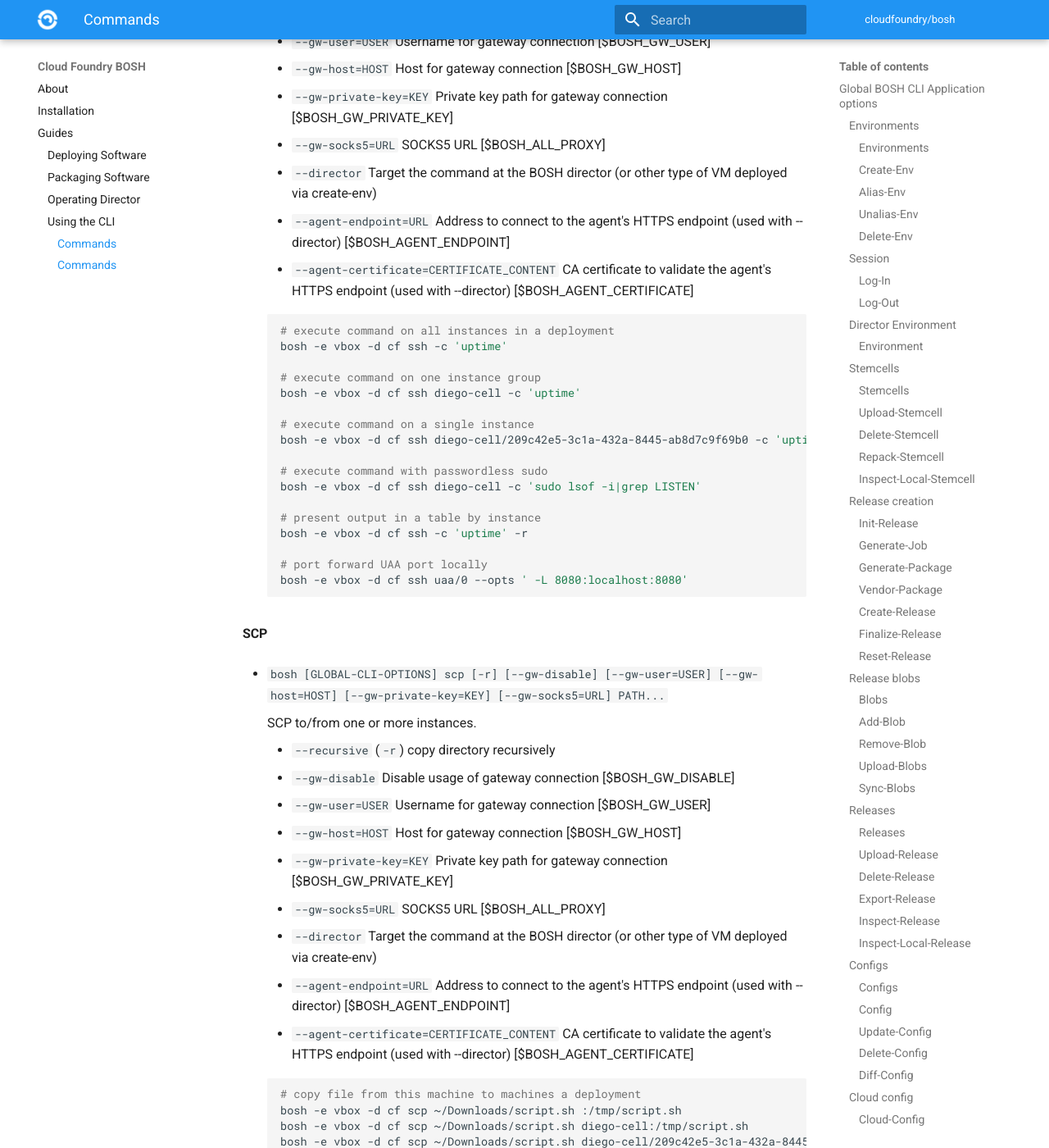
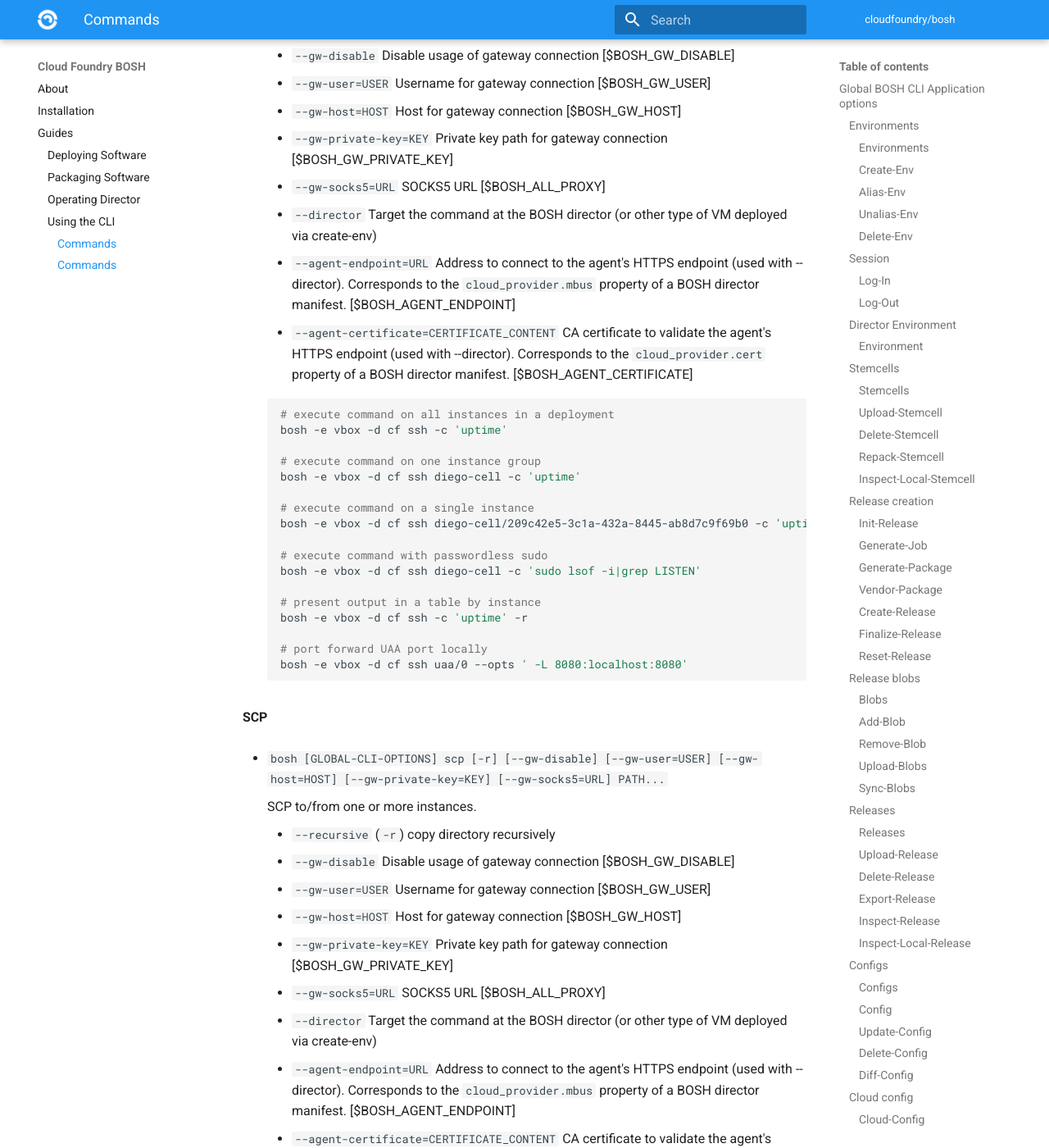
Before and after one commit to cloudfoundry/docs-bosh, an MkDocs documentation site: the page built from content/cli-v2.md, in a window 1280 px wide and 1400 px high, scrolled down 30939 px. Shown: the whole window at 82% size. Built offline with MkDocs 1.6.1 and Material for MkDocs 9.7.7, drawn with Linux system fonts in a browser that asks for light colours; old or Windows-style settings are respelled for this version of MkDocs; some of the changed text lies outside the part shown.

Commit message:
Reference manifest values for `--agent-endpoint` and `--agent-certificate` flags
Authored-by: Chris Selzo <cselzo@vmware.com>

````diff
--- a/content/cli-v2.md
+++ b/content/cli-v2.md
@@ -1114,8 +1114,8 @@ See [CPI config](cpi-config.md).
     - `--gw-private-key=KEY` Private key path for gateway connection [$BOSH_GW_PRIVATE_KEY]
     - `--gw-socks5=URL` SOCKS5 URL [$BOSH_ALL_PROXY]
     - `--director` Target the command at the BOSH director (or other type of VM deployed via create-env)
-    - `--agent-endpoint=URL` Address to connect to the agent's HTTPS endpoint (used with --director) [$BOSH_AGENT_ENDPOINT]
-    - `--agent-certificate=CERTIFICATE_CONTENT` CA certificate to validate the agent's HTTPS endpoint (used with --director) [$BOSH_AGENT_CERTIFICATE]
+    - `--agent-endpoint=URL` Address to connect to the agent's HTTPS endpoint (used with --director). Corresponds to the `cloud_provider.mbus` property of a BOSH director manifest. [$BOSH_AGENT_ENDPOINT]
+    - `--agent-certificate=CERTIFICATE_CONTENT` CA certificate to validate the agent's HTTPS endpoint (used with --director). Corresponds to the `cloud_provider.cert` property of a BOSH director manifest. [$BOSH_AGENT_CERTIFICATE]
 
     See [Location and use of logs](job-logs.md) for details.
 
@@ -1266,8 +1266,8 @@ See [CPI config](cpi-config.md).
     - `--gw-private-key=KEY` Private key path for gateway connection [$BOSH_GW_PRIVATE_KEY]
     - `--gw-socks5=URL` SOCKS5 URL [$BOSH_ALL_PROXY]
     - `--director` Target the command at the BOSH director (or other type of VM deployed via create-env)
-    - `--agent-endpoint=URL` Address to connect to the agent's HTTPS endpoint (used with --director) [$BOSH_AGENT_ENDPOINT]
-    - `--agent-certificate=CERTIFICATE_CONTENT` CA certificate to validate the agent's HTTPS endpoint (used with --director) [$BOSH_AGENT_CERTIFICATE]
+    - `--agent-endpoint=URL` Address to connect to the agent's HTTPS endpoint (used with --director). Corresponds to the `cloud_provider.mbus` property of a BOSH director manifest. [$BOSH_AGENT_ENDPOINT]
+    - `--agent-certificate=CERTIFICATE_CONTENT` CA certificate to validate the agent's HTTPS endpoint (used with --director). Corresponds to the `cloud_provider.cert` property of a BOSH director manifest. [$BOSH_AGENT_CERTIFICATE]
 
     ```shell
     # execute command on all instances in a deployment
@@ -1302,8 +1302,8 @@ See [CPI config](cpi-config.md).
     - `--gw-private-key=KEY` Private key path for gateway connection [$BOSH_GW_PRIVATE_KEY]
     - `--gw-socks5=URL` SOCKS5 URL [$BOSH_ALL_PROXY]
     - `--director` Target the command at the BOSH director (or other type of VM deployed via create-env)
-    - `--agent-endpoint=URL` Address to connect to the agent's HTTPS endpoint (used with --director) [$BOSH_AGENT_ENDPOINT]
-    - `--agent-certificate=CERTIFICATE_CONTENT` CA certificate to validate the agent's HTTPS endpoint (used with --director) [$BOSH_AGENT_CERTIFICATE]
+    - `--agent-endpoint=URL` Address to connect to the agent's HTTPS endpoint (used with --director). Corresponds to the `cloud_provider.mbus` property of a BOSH director manifest. [$BOSH_AGENT_ENDPOINT]
+    - `--agent-certificate=CERTIFICATE_CONTENT` CA certificate to validate the agent's HTTPS endpoint (used with --director). Corresponds to the `cloud_provider.cert` property of a BOSH director manifest. [$BOSH_AGENT_CERTIFICATE]
 
     ```shell
     # copy file from this machine to machines a deployment
````
